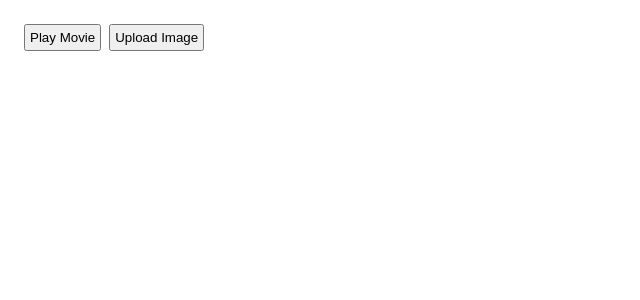
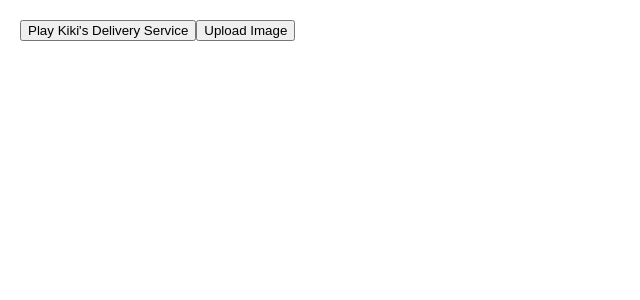
Before and after one commit to mich-deg/learn-react, a React (Vite) app: page / in a window 1280 px wide. Shown: the top 300 px of the page, without its empty margins (0-640 px from the left). Built offline with nearby package versions, Linux system fonts and the light colour scheme.

Commit message:
Passing event handlers as props

```diff
--- a/src/App.jsx
+++ b/src/App.jsx
@@ -1,29 +1,56 @@
 import React from "react";
-import PropTypes from "prop-types";
+import Button from "./component/Button";
 
-const AlertButton = ({ msg, children }) => {
+// const AlertButton = ({ msg, children }) => {
+//   return (
+//     <button
+//       onClick={() => {
+//         alert(msg);
+//       }}
+//       style={{padding: "4px", margin: "4px"}}
+//     >
+//       {children}
+//     </button>
+//   );
+// };
+
+// AlertButton.propTypes = {
+//   msg: PropTypes.string,
+//   children: PropTypes.children,
+// };
+
+// eslint-disable-next-line react/prop-types
+const PlayButton = ({movieName}) => {
+
+  const handlePlayClick = () => {
+    alert(`Playing ${movieName}`)
+  }
+
   return (
-    <button
-      onClick={() => {
-        alert(msg);
-      }}
-      style={{padding: "4px", margin: "4px"}}
-    >
-      {children}
-    </button>
-  );
-};
+    <Button onClick={handlePlayClick}>
+      Play {movieName}
+    </Button>
+  )
+}
 
-AlertButton.propTypes = {
-  msg: PropTypes.string,
-  children: PropTypes.children,
-};
+const UploadButton = () => {
+
+  const handleUploadClick = () => {
+    alert("Uploading!")
+  }
+
+  return <Button onClick={handleUploadClick}>
+    Upload Image
+  </Button>
+}
 
 const App = () => {
   return (
     <>
-      <AlertButton msg="Playing">Play Movie</AlertButton>
-      <AlertButton msg="Uploading">Upload Image</AlertButton>
+      <PlayButton movieName="Kiki's Delivery Service" />
+      <UploadButton />
+      {/* <AlertButton msg="Playing">Play Movie</AlertButton>
+      <AlertButton msg="Uploading">Upload Image</AlertButton> */}
     </>
   );
 };
--- /dev/null
+++ b/src/component/Button.jsx
@@ -0,0 +1,19 @@
+import React from "react";
+import PropTypes from "prop-types"
+
+const Button = ({onClick, children}) => {
+
+return (
+    <button onClick={onClick}>
+        {children}
+    </button>
+)
+
+}
+
+Button.propTypes = {
+    onClick: PropTypes.func,
+    children: PropTypes.node
+}
+
+export default Button
```
